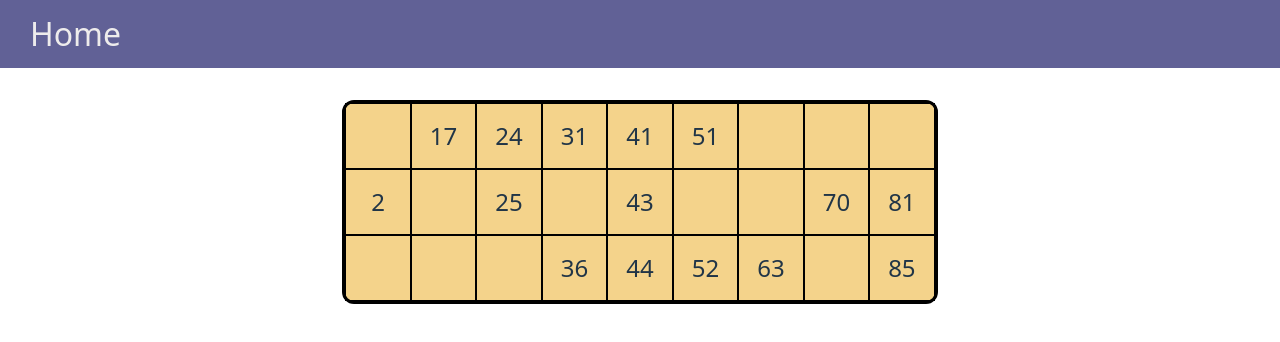
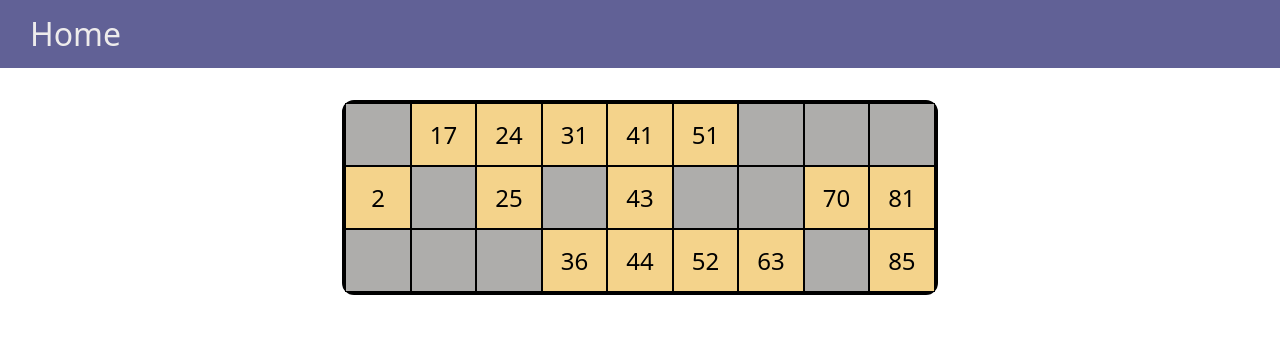
Before and after one commit to arnomatt/tombola, a React (Vite) app: page /cartelle in a window 1280 px wide. Shown: the top 342 px of the page. Built offline with nearby package versions, Linux system fonts and the light colour scheme; a web font is replaced by a local one.

Commit message:
adding custom hook useCartella

```diff
--- a/src/components/cartelle/Cartella.css
+++ b/src/components/cartelle/Cartella.css
@@ -5,7 +5,6 @@
     grid-template-rows: repeat(3, 1fr);
     border-radius: 12px;
     border: 3px solid black;
-    background: rgb(244, 211, 139)
 }
 
 .casella {
@@ -14,4 +13,14 @@
     padding: 14px 18px;
     font-size: 1.5em;
     font-weight: 500;
+    border-radius: 0;
+    background: rgb(244, 211, 139);
 }
+
+.vuota {
+    background: rgb(174, 173, 171)
+}
+
+.selezionata {
+    background: rgb(184, 238, 169)
+}
--- a/src/components/cartelle/Cartella.tsx
+++ b/src/components/cartelle/Cartella.tsx
@@ -1,15 +1,46 @@
+import { useState } from 'react';
 import './Cartella.css';
 
 interface CartellaProps {
     numbers: number[]; // use 0 to represent an empty cell
 }
 
+const useCartella = (numbers: number[]): [Map<string, boolean>, (number: number) => void] => {
+    const validNumbers = numbers.filter(number => number !== 0);
+    const cartellaMap = new Map<string, boolean>();
+
+    for (let i = 0; i < validNumbers.length; i++) {
+        cartellaMap.set(validNumbers[i].toString(), false);
+    }
+
+    const [cartella, setCartella] = useState(cartellaMap);
+
+    const handleNumberClick = (number: number) => {
+        const key = number.toString();
+        setCartella(prevCartella => {
+            const newCartella = new Map(prevCartella);
+            newCartella.set(key, !newCartella.get(key));
+            return newCartella;
+        })
+    }
+
+    return [cartella, handleNumberClick];
+}
+
 export const Cartella = (props: CartellaProps) => {
     const { numbers } = props;
+    const [cartella, handleNumberClick] = useCartella(numbers);
 
     return (
         <div className="cartella">
-            {numbers.map(number => number !== 0 ? <div className="casella" key={number}>{number}</div> : <div className="casella"></div>)}
+            {numbers.map((number, idx) =>
+                number ?
+                    <button className={cartella.get(number.toString()) ? "casella selezionata" : "casella"}
+                        key={idx}
+                        onClick={() => handleNumberClick(number)}>
+                        {number}
+                    </button> :
+                    <div className="casella vuota" key={idx}></div>)}
         </div>
     )
 }
```
